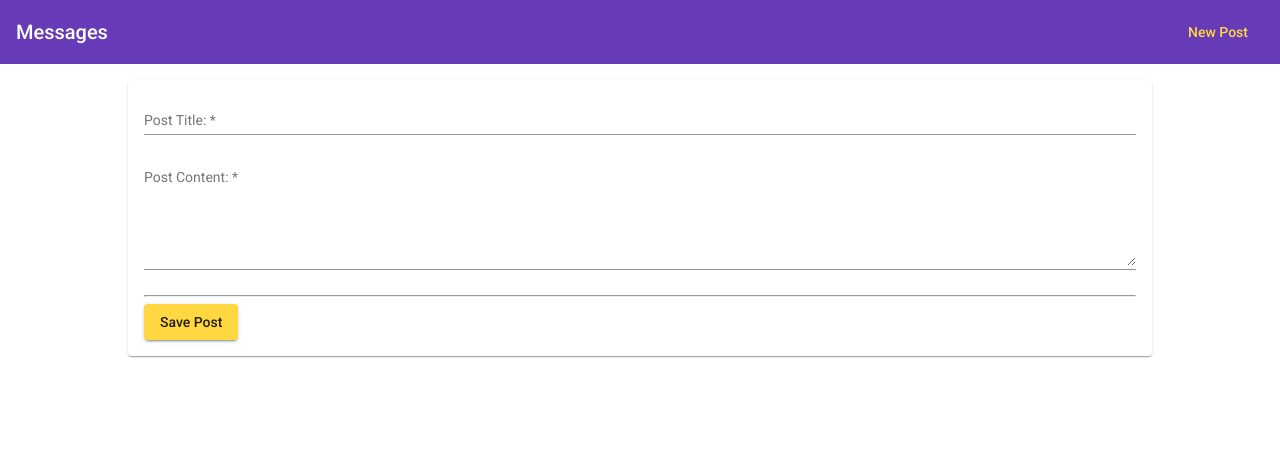
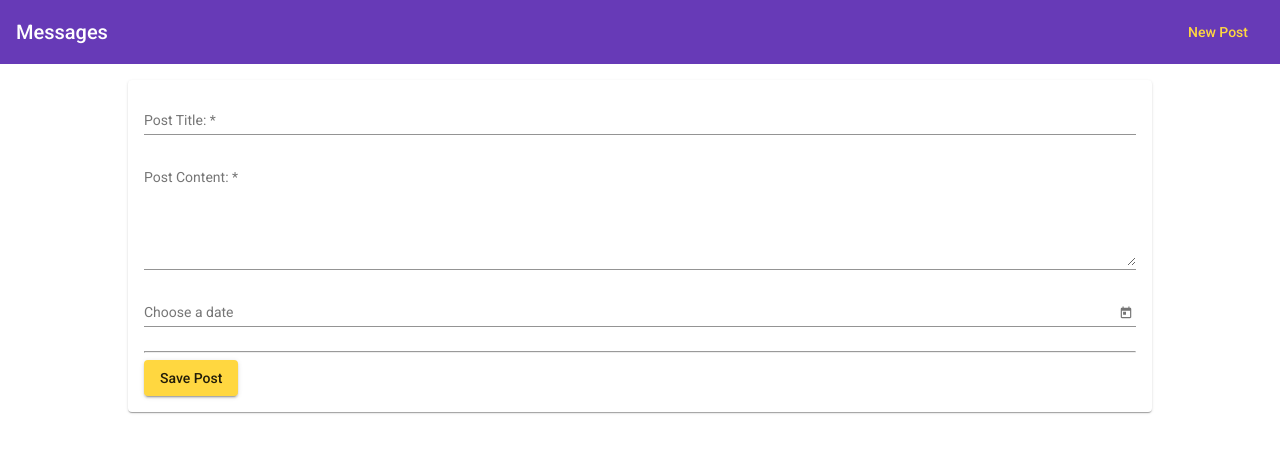
Before and after one commit to rakshaa2000/task-manager, an Angular app: page /create in a window 1280 px wide. Shown: the top 452 px of the page. Built offline with nearby package versions, Linux system fonts and the light colour scheme.

Commit message:
Included date (frontend)

```diff
--- a/src/app/app.module.ts
+++ b/src/app/app.module.ts
@@ -7,6 +7,8 @@
 import { MatToolbarModule } from '@angular/material/toolbar';
 import {MatExpansionModule} from '@angular/material/expansion';
 import { HttpClientModule } from '@angular/common/http';
+import {MatDatepickerModule} from '@angular/material/datepicker';
+import {MatNativeDateModule} from '@angular/material/core';
 
 import { AppRoutingModule } from './app-routing.module';
 import { AppComponent } from './app.component';
@@ -32,7 +34,9 @@
     BrowserAnimationsModule,
     MatToolbarModule,
     MatExpansionModule,
-    HttpClientModule
+    HttpClientModule,
+    MatDatepickerModule,
+    MatNativeDateModule
   ],
   providers: [],
   bootstrap: [AppComponent]
--- a/src/app/posts/post-create/post-create.component.html
+++ b/src/app/posts/post-create/post-create.component.html
@@ -8,6 +8,12 @@
       <textarea matInput rows="6" name="content" [ngModel]="post?.content" required #content="ngModel" placeholder="Post Content:"></textarea>
       <mat-error *ngIf="content.invalid">Please enter a valid Content</mat-error>
     </mat-form-field>
+    <mat-form-field>
+      <mat-label>Choose a date</mat-label>
+      <input matInput [matDatepicker]="picker">
+      <mat-datepicker-toggle matSuffix [for]="picker"></mat-datepicker-toggle>
+      <mat-datepicker #picker></mat-datepicker>
+    </mat-form-field>
     <hr>
     <button mat-raised-button color="accent" type="submit">Save Post</button>
   </form>
```
